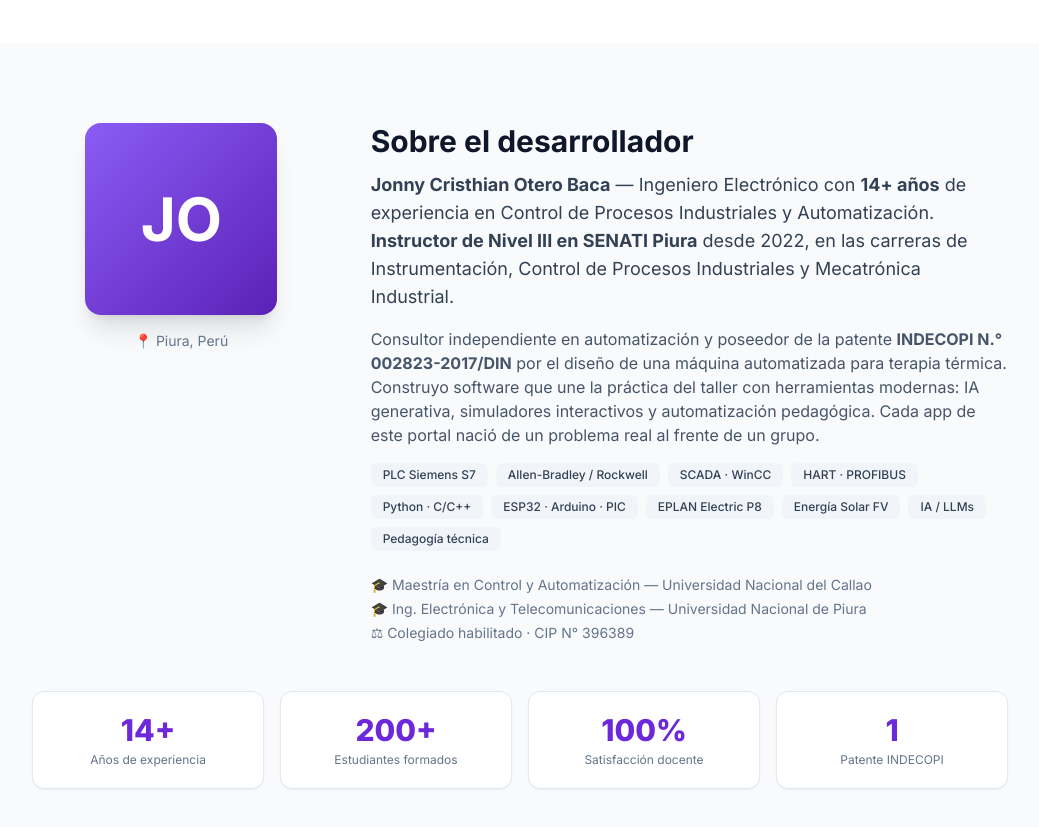
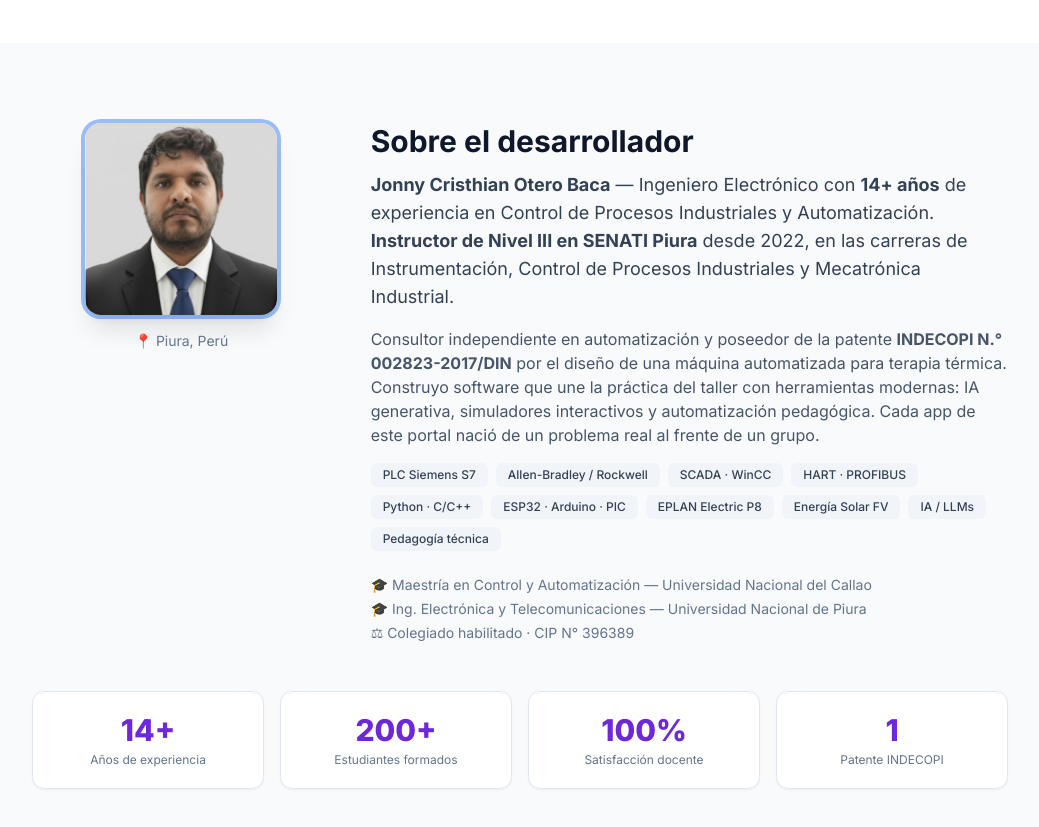
Before and after one commit to automaxtecx-png/amautai-portal, a plain HTML site: page index.html in a window 1280 px wide. Shown: the part 1480-2307 px from the top of the page, without its empty margins (120-1159 px from the left). Drawn offline with nearby package versions, Linux system fonts and the light colour scheme.

Commit message:
Aplicar foto profesional + QR Yape nuevo con branding (mejora visual de la seccion Sobre mi y Donaciones)

```diff
--- a/index.html
+++ b/index.html
@@ -307,8 +307,8 @@
     <div class="max-w-5xl mx-auto px-6">
       <div class="grid md:grid-cols-3 gap-10 items-start mb-12">
         <div class="md:col-span-1">
-          <div class="w-48 h-48 mx-auto rounded-2xl bg-gradient-to-br from-brand-500 to-brand-800 flex items-center justify-center text-white text-6xl font-bold shadow-xl">
-            JO
+          <div class="w-48 h-48 mx-auto rounded-2xl overflow-hidden shadow-xl ring-4 ring-brand-200">
+            <img src="/assets/foto_jco.jpg" alt="Jonny Cristhian Otero Baca" class="w-full h-full object-cover" />
           </div>
           <div class="text-center mt-4 text-sm text-slate-500">
             📍 Piura, Perú
```
Also changed, not shown: assets/foto_jco.jpg (added), assets/qr_yape.jpeg.
